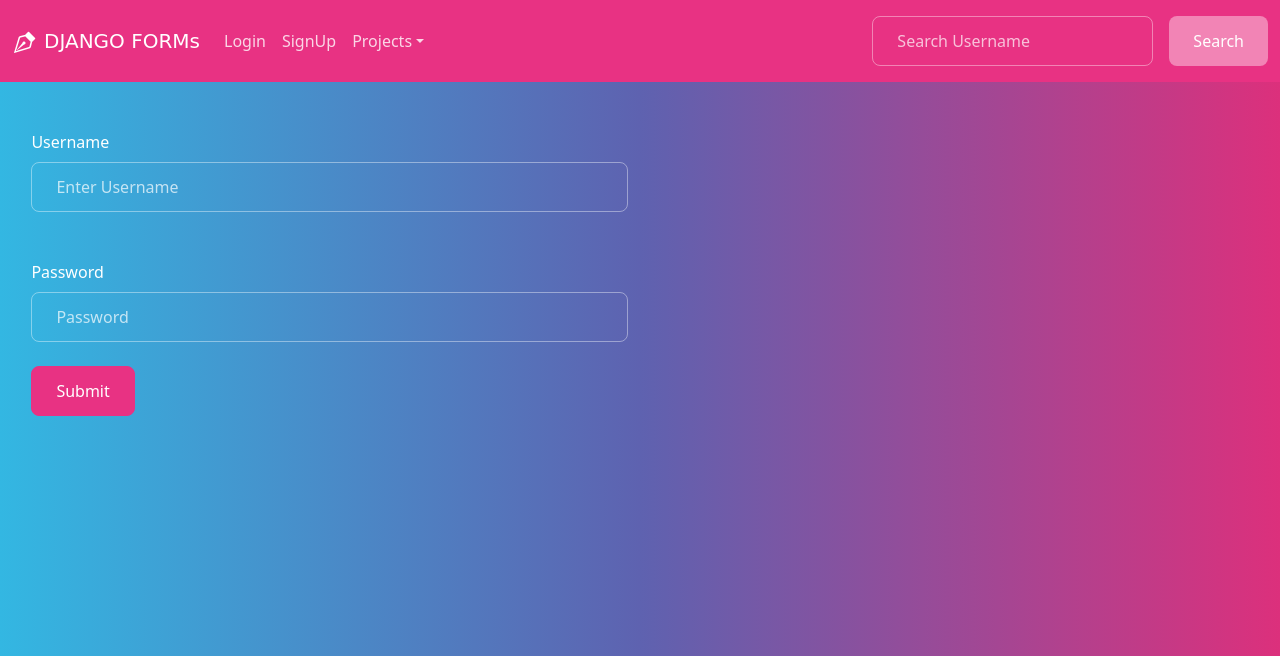
After one commit to Sallu-Fullstack/Django-UserManagement, a Django app: page /login in a window 1280 px wide. The commit adds this page. Shown: the top 656 px of the page. Run offline with Django 4.2, Linux system fonts and the light colour scheme; some libraries are stand-ins or nearby versions.

Commit message:
New Commit

```diff
--- a/gpt1/urls.py
+++ b/gpt1/urls.py
@@ -2,8 +2,13 @@ from django.urls import path
 from . import views
 
 urlpatterns = [
-    path('', views.home, name='home'),
-    path('users', views.show_users, name='home'),
+    path('', views.show_users, name='users'),
+    path('users', views.show_users, name='users'),
+    path('login', views.login, name='login'),
     path('logout', views.logout, name='logout'),
-    path('create-form/', views.create_form, name='create_form'),
+    path('show_users', views.show_users, name='show_users'),
+    path('edit_user/<int:user_id>/', views.edit_user, name='edit_user'),
+    path('delete_user/<int:user_id>/', views.delete_user, name='delete_user'),
+    path('create-form/', views.create_form, name='create-form'),
+    path('search_username/', views.search_username, name='search_username'),
 ]
--- a/gpt1/views.py
+++ b/gpt1/views.py
@@ -1,40 +1,133 @@
 from django.shortcuts import render, redirect
 from django.http import HttpResponse
 from gpt1.models import User
-from django.contrib import sessions
+from django.contrib import sessions, messages
+from django.core.exceptions import ObjectDoesNotExist
+
+
 # Create your views here.
 users = User.objects.all()
 def home(request):
     return render(request, 'home.html')
 
+def update_user_ids():
+    users = User.objects.order_by('id')
+    for i, user in enumerate(users, start=1):
+        user.user_id = i
+        user.save()
+
+
 def create_form(request):
     if request.method == "POST":
-        if "email" in session["email"]:
-            request.session["email"] = email
-            request.session["username"] = username
-            request.session["password"] = password
-            return render(request, "index.html", email, username, password)
+        email = request.POST.get("inemail")
+        username = request.POST.get("inusername")
+        password = request.POST.get("inpassword1")
+        password_confirm = request.POST.get("inpassword2")
+
+        if User.objects.filter(email=email).exists():
+            messages.error(request, 'User with this email already exists.')
+        elif User.objects.filter(username=username).exists():
+            messages.error(request, 'User with this username already exists')
+        elif not password:
+            messages.error(request, 'Enter the All the Fields!')
+        elif password != password_confirm:
+            messages.error(request, 'Password Dosen\'t Match.')
         else:
-            email = request.POST.get("inemail")
-            username = request.POST.get("inusername")
-            password = request.POST.get("inpassword1")
-            password_confirm = request.POST.get("inpassword2")
-        user = User(email=email, username=username, password=password)
-        user.save()
-        return render(request, "index.html")
+            user = User(email=email, username=username, password=password)
+            user.save()
+            messages.success(request, 'Account Created Successfully!')
+
+            # create session for authenticated user
+            if 'email' in request.session:
+                del request.session['email']
+                del request.session['username']
+                del request.session['password']
+            request.session['email'] = email
+            request.session['username'] = username
+            request.session['password']= password
+            request.session.set_expiry(300) # set session timeout to 5 minutes (300 seconds)
+            update_user_ids()
+            return redirect("show_users")
+
+    return render(request, "signup.html")
 
 
-    return render(request, "index.html")
 
 
 def show_users(request):
-    users = User.objects.all()
-    print(users)
-    return render(request, "home.html", {"users": users})
+    update_user_ids()
+    users = User.objects.order_by('id')
+    if 'username' in request.session:
+        return render(request, "users.html", {"users": users})
+    else:
+        messages.error(request, "You are not Logged In")
+        return redirect('login')
 
 def logout(request):
-    email = request.session.get('email')
-    username = request.session.get('username')
-    password = request.session.get('password')
+        if 'email' in request.session:
+            del request.session['email']
+            del request.session['username']
+            del request.session['password']
+        else:
+            del request.session['username']
+            del request.session['password']
+        messages.error(request, "Logged Out Successfully, Login to view Users")
+        return redirect('login')
 
-    return redirect('home')
+def edit_user(request, user_id):
+    user = User.objects.get(id=user_id)
+    if request.method == 'POST':
+        email = request.POST.get('inemail')
+        username = request.POST.get('inusername')
+        password = request.POST.get('inpassword1')
+        password_confirm = request.POST.get("inpassword2")
+        if email and username and password and password == password_confirm:
+            user.email = email
+            user.username = username
+            user.password = password
+            user.save()
+            messages.success(request, 'User updated successfully!')
+            update_user_ids()
+            return redirect('show_users')
+        else:
+            messages.error(request, 'Please fill all the fields or Passwords don\'t match!')
+    return render(request, 'edit_user.html', {"user" : user})
+
+def delete_user(request, user_id):
+    user = User.objects.get(id=user_id)
+    if user:
+        user.delete()
+        messages.success(request, 'User Deleted Successfully!')
+        update_user_ids()
+        return redirect('show_users')
+
+def login(request):
+    if request.method == 'POST':
+        username = request.POST.get('inusername')
+        password = request.POST.get("inpassword")
+        user_name = User.objects.filter(username=username).exists()
+        user_password = User.objects.filter(password=password).exists()
+
+        if not (user_name and user_password):
+            messages.error(request, "Username and Password Doesn\'t exists, Sign Up")
+        else:
+            request.session['username']= username
+            request.session['password']= password
+            messages.success(request, f'Welcome {username}, You have Logged in Successfully')
+            return redirect("show_users")
+
+    return render(request, "login.html")
+
+def search_username(request):
+    if request.method == 'POST':
+        username = request.POST.get("in_username")
+        username = username.replace(" ", "")
+        # users = User.objects.get()
+
+        try:
+            user = User.objects.get(username=username)
+            messages.success(request, 'User Found Successfully!')
+            return render(request, 'users.html', {"user": user})
+        except ObjectDoesNotExist:
+            messages.error(request, 'Username Doesn\'t exists')
+            return redirect('show_users')
--- a/static/css/styles.css
+++ b/static/css/styles.css
@@ -11,3 +11,16 @@
     margin-left: 5%;
     display: block;
   }
+
+  .btn-logout{
+    margin-left: 30%;
+    margin-right: 30%;
+    margin-top: -10%;
+    display: block;
+  }
+
+  .bi {
+    font-size: 1.5rem;
+    width: 2rem;
+    height: 2rem;
+  }
--- a/templates/base.html
+++ b/templates/base.html
@@ -9,6 +9,7 @@
     <link href="https://cdn.jsdelivr.net/npm/bootstrap@5.3.0-alpha1/dist/css/bootstrap.min.css" rel="stylesheet" integrity="sha384-GLhlTQ8iRABdZLl6O3oVMWSktQOp6b7In1Zl3/Jr59b6EGGoI1aFkw7cmDA6j6gD" crossorigin="anonymous">
     <link rel="stylesheet" href="{% static 'css/bootstrap.min.css' %}">
     <link rel="stylesheet" href="{% static 'css/styles.css' %}">
+    <link rel="stylesheet" href="https://cdn.jsdelivr.net/npm/bootstrap-icons@1.10.3/font/bootstrap-icons.css">
 
     <!-- Global Site Tag (gtag.js) - Google Analytics -->
     <script async src="https://www.googletagmanager.com/gtag/js?id=UA-23019901-1"></script>
@@ -24,24 +25,36 @@
     <div class="bs-component">
         <nav class="navbar navbar-expand-lg navbar-dark bg-primary">
           <div class="container-fluid">
-            <a class="navbar-brand" href="#">DJANGO FORMs</a>
+            <i class="bi bi-vector-pen icon-lg"></i>
+            <a class="navbar-brand" href="/">  DJANGO FORMs</a>
             <button class="navbar-toggler" type="button" data-bs-toggle="collapse" data-bs-target="#navbarColor01" aria-controls="navbarColor01" aria-expanded="false" aria-label="Toggle navigation">
               <span class="navbar-toggler-icon"></span>
             </button>
 
             <div class="collapse navbar-collapse" id="navbarColor01">
               <ul class="navbar-nav me-auto">
+                {% if request.session.username %}
                 <li class="nav-item">
                   <a class="nav-link active" href="/users">Users
                     <span class="visually-hidden">(current)</span>
                   </a>
                 </li>
+                {% endif %}
                 <li class="nav-item">
-                  <a class="nav-link" href="/create-form">Login</a>
+                  {% if request.session.username %}
+                  <a class="nav-link" href="/login">Logout</a>
+                  {% else %}
+                  <a class="nav-link" href="/login">Login</a>
+                  {% endif %}
                 </li>
+                {% if not request.session.username %}
                 <li class="nav-item">
+                  <a class="nav-link" href="/create-form">SignUp</a>
+                </li>
+                {% endif %}
+                {% comment %} <li class="nav-item">
                   <a class="nav-link" href="/logout">Logout</a>
-                </li>
+                </li> {% endcomment %}
                 <li class="nav-item dropdown">
                   <a class="nav-link dropdown-toggle" data-bs-toggle="dropdown" href="#" role="button" aria-haspopup="true" aria-expanded="false">Projects</a>
                   <div class="dropdown-menu">
@@ -53,8 +66,9 @@
                   </div>
                 </li>
               </ul>
-              <form class="d-flex">
-                <input class="form-control me-sm-2" type="search" placeholder="Search">
+              <form class="d-flex" method="POST" action="{% url 'search_username' %}">
+                {% csrf_token %}
+                <input class="form-control me-sm-2" type="search" name="in_username" placeholder="Search Username">
                 <button class="btn btn-secondary my-2 my-sm-0" type="submit">Search</button>
               </form>
             </div>
@@ -62,10 +76,57 @@
         </nav>
       </div>
 
+      {% if messages %}
+<ul class="messages">
+    {% for message in messages %}
+    <div class="alert {% if message.tags == 'error' %} alert-danger  {% else %} alert-success {% endif %} alert-dismissable fade show" role="alert" >
+        {{ message }}
+        <button class="close" type="button" data-dismiss="alert" >
+            <span aria-hidden="true">&times;</span>
+        </button>
+    </div>
+    {% endfor %}
+</ul>
+{% endif %}
+
       {% block content %}{% endblock content %}
 
 
     <script src="https://cdn.jsdelivr.net/npm/bootstrap@5.3.0-alpha1/dist/js/bootstrap.bundle.min.js" integrity="sha384-w76AqPfDkMBDXo30jS1Sgez6pr3x5MlQ1ZAGC+nuZB+EYdgRZgiwxhTBTkF7CXvN" crossorigin="anonymous"></script>
 
+<script>
+  const closeButtons = document.querySelectorAll('.close');
+  closeButtons.forEach(button => {
+    button.addEventListener('click', () =>{
+      const alert = button.parentElement;
+      alert.parentNode.removeChild(alert);
+    });
+  });
+</script>
+
+<script type="module">
+  // Import the functions you need from the SDKs you need
+  import { initializeApp } from "https://www.gstatic.com/firebasejs/9.18.0/firebase-app.js";
+  import { getAnalytics } from "https://www.gstatic.com/firebasejs/9.18.0/firebase-analytics.js";
+  // TODO: Add SDKs for Firebase products that you want to use
+  // https://firebase.google.com/docs/web/setup#available-libraries
+
+  // Your web app's Firebase configuration
+  // For Firebase JS SDK v7.20.0 and later, measurementId is optional
+  const firebaseConfig = {
+    apiKey: "AIzaSyDNIP6N-AMOPWjFFSjnQd6D2SWAbQOxerA",
+    authDomain: "sallus-usermanagement.firebaseapp.com",
+    projectId: "sallus-usermanagement",
+    storageBucket: "sallus-usermanagement.appspot.com",
+    messagingSenderId: "331518885828",
+    appId: "1:331518885828:web:e4ce4d6378dc3849f06e91",
+    measurementId: "G-9KLVJP038P"
+  };
+
+  // Initialize Firebase
+  const app = initializeApp(firebaseConfig);
+  const analytics = getAnalytics(app);
+</script>
+
 </body>
 </html>
--- /dev/null
+++ b/templates/login.html
@@ -0,0 +1,43 @@
+{% extends 'base.html' %}
+{% load static %}
+
+{% block content %}
+<div class="row">
+    <div class="col-lg-6">
+      <div class="bs-component">
+        <form method="POST" action="{% url 'login' %}">
+          {% csrf_token %}
+          <fieldset>
+            {% if request.session.username %}
+            <div class="form-group">
+                <label for="exampleInputUsername" class="form-label mt-4">Username</label>
+                <input type="text" name="inusername" value="{{request.session.username}}" class="form-control" id="exampleInputUsername" placeholder="Enter Username">
+              </div>
+            <div class="form-group">
+              <label for="exampleInputPassword1" class="form-label mt-4">Password</label>
+              <input type="password" name="inpassword" value="{{request.session.password}}" class="form-control" id="exampleInputPassword1" placeholder="Password">
+            </div>
+            {% else %}
+            <div class="form-group">
+                <label for="exampleInputUsername" class="form-label mt-4">Username</label>
+                <input type="text" name="inusername" class="form-control" id="exampleInputUsername" placeholder="Enter Username">
+              </div>
+            <div class="form-group">
+              <label for="exampleInputPassword1" class="form-label mt-4">Password</label>
+              <input type="password" name="inpassword" class="form-control" id="exampleInputPassword1" placeholder="Password">
+            </div>
+            {% endif %}
+            </fieldset>
+        </br>
+        {% if not request.session.username %}
+        <button type="submit" class="btn btn-primary btn-right">Submit</button>
+        {% else %}
+        <button type="submit" class="btn btn-primary btn-right">Submit</button>
+        <br>
+        <a href="{% url 'logout' %}" class="btn btn-danger btn-logout">Logout</a>
+        {% endif %}
+    </form>
+        </div>
+        </div>
+        </div>
+{% endblock content %}
```
Also changed, not shown: gpt1/models.py (+11 -0 lines), templates/edit_user.html (added, +48 -0 lines), templates/home.html (+1 -24 lines), templates/signup.html (renamed from templates/index.html, +15 -3 lines), templates/users.html (added, +53 -0 lines), y/index.html (added, +89 -0 lines), .github/workflows/firebase-hosting-merge.yml (added), .github/workflows/firebase-hosting-pull-request.yml (added), db.sqlite3, firebase.json (added), gpt1/migrations/0004_alter_user_id.py (added), gpt1/migrations/0005_alter_user_options_user_user_id_alter_user_id.py (added), static/images/rocket-takeoff-fill.svg (added), 2 other files.
